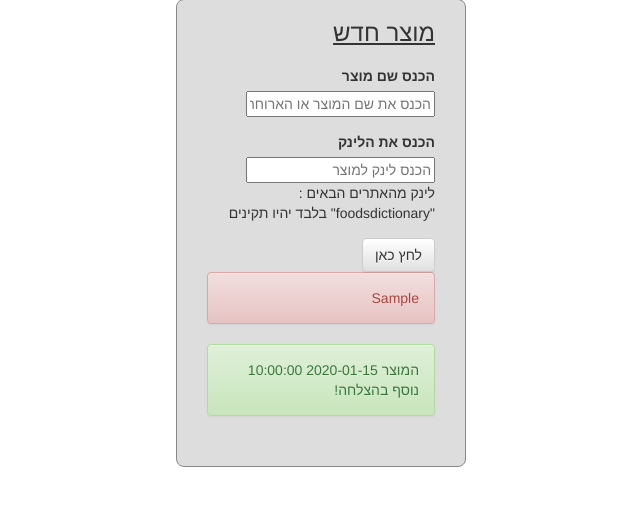
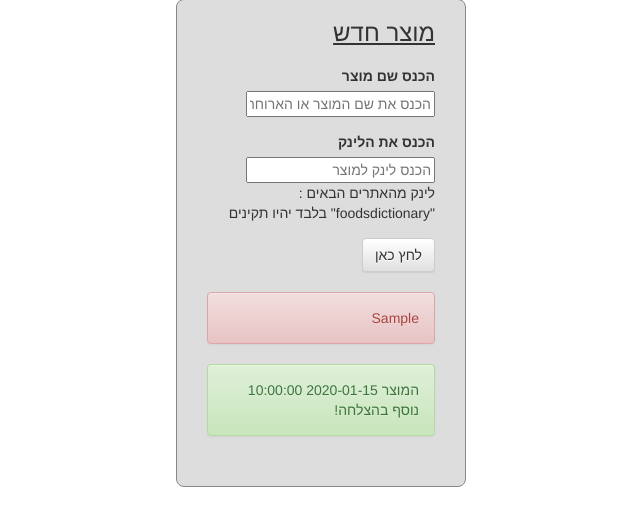
Before and after one commit to Thecink09/Calculate_Diet, a Flask app: template src/templates/food/add_food.html in a window 1280 px wide. Shown: the part 173-699 px from the top of the page, without its empty margins (319-959 px from the left). Run offline with Flask 2, Linux system fonts and the light colour scheme; the template is opened without the code that fills it: most values are stand-ins (such as "Sample title", 1, 10 or a date in 2020); some libraries are stand-ins or nearby versions.

Commit message:
fixing issue - error 500 when adding food with a duplicate name

```diff
--- a/src/modules/food/views.py
+++ b/src/modules/food/views.py
@@ -35,7 +35,7 @@ def add_food():
                         url=request.form['url'])
             food.save_to_mongo()
         except food_exceptions.NameAlreadyExistsException:
-            return render_template("add_food.html", ex="שם זה קיים כבר, הכנס שם אחר.")
+            return render_template("food/add_food.html", ex="שם זה קיים כבר, הכנס שם אחר.")
         return render_template("food/add_food.html", added=food.name)
     return render_template("food/add_food.html")
 
--- a/src/templates/food/add_food.html
+++ b/src/templates/food/add_food.html
@@ -13,7 +13,7 @@
             <input id="url" name="url" type="text" placeholder="הכנס לינק למוצר" aria-describedby="#link-description">
             <p id="link-description">לינק מהאתרים הבאים : "foodsdictionary" בלבד יהיו תקינים</p>
         </div>
-        <button type="submit" class="btn btn-default">לחץ כאן</button>
+        <button type="submit" class="btn btn-default" style="margin-bottom: 20px;">לחץ כאן</button>
 
         {% if ex %}
         <div class="alert alert-danger">
```
